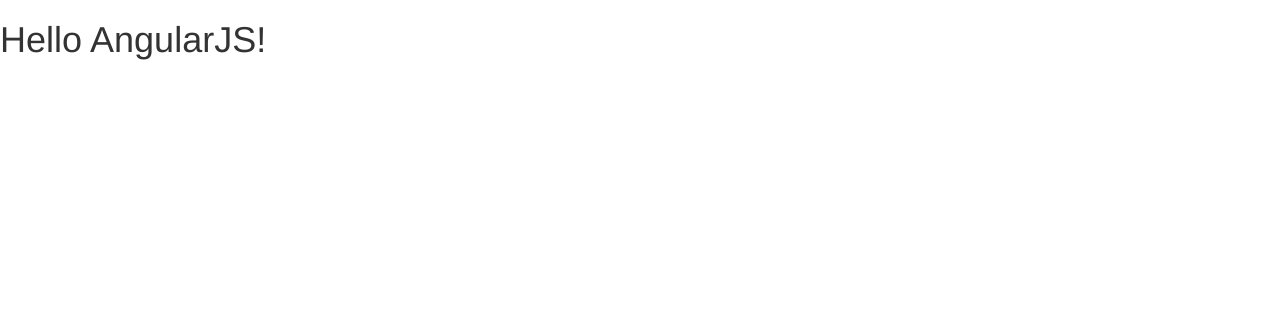
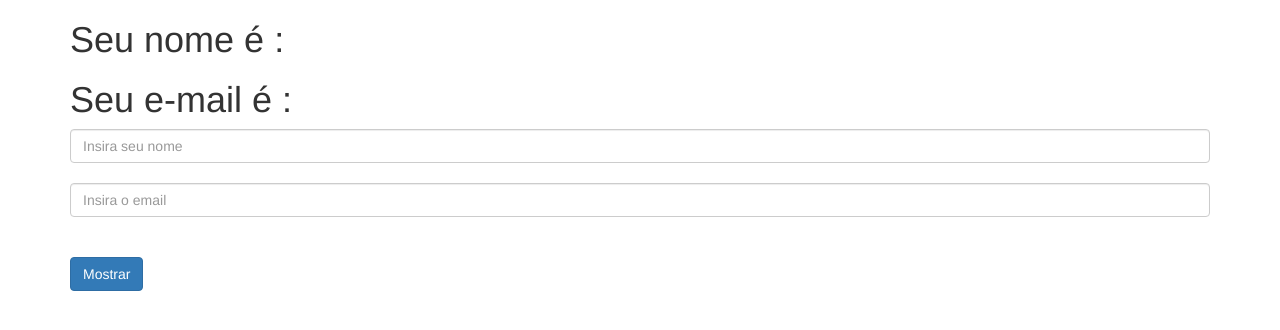
Before and after one commit to lcichelero/angularjs, a plain HTML site: page index.html in a window 1280 px wide. Drawn offline with nearby package versions, Linux system fonts and the light colour scheme.

Commit message:
só mostrar o objeto depois de clicar no botão

```diff
--- a/index.html
+++ b/index.html
@@ -1,5 +1,5 @@
 <!DOCTYPE html>
-<html>
+<html ng-app> <!-- Ativa o ANGULAR -->
 <head>
 	<title>Sexta Aula</title>
 	<meta charset="utf-8">
@@ -7,6 +7,21 @@
 	<script src="vendor/angularjs/angular.js"></script>
 </head>
 <body>
-	<h1>Hello AngularJS!</h1>
+	<div class="container">
+		<h1>Seu nome é : {{pessoa.varNome}}</h1>
+		<h1>Seu e-mail é : {{pessoa.varmail}} </h1>
+
+		<input type="text" ng-model="pessoa.varNome" class="form-control" placeholder="Insira seu nome">
+		<br>
+		<input type="text" ng-model="pessoa.varmail" class="form-control" placeholder="Insira o email">
+		<br>
+
+		<br>
+		<button class="btn btn-primary" ng-click="varMostrar=pessoa">Mostrar </button>
+		<br>
+		<div>{{varMostrar}}</div>
+		<br>
+
+	</div>
 </body>
 </html>
```
